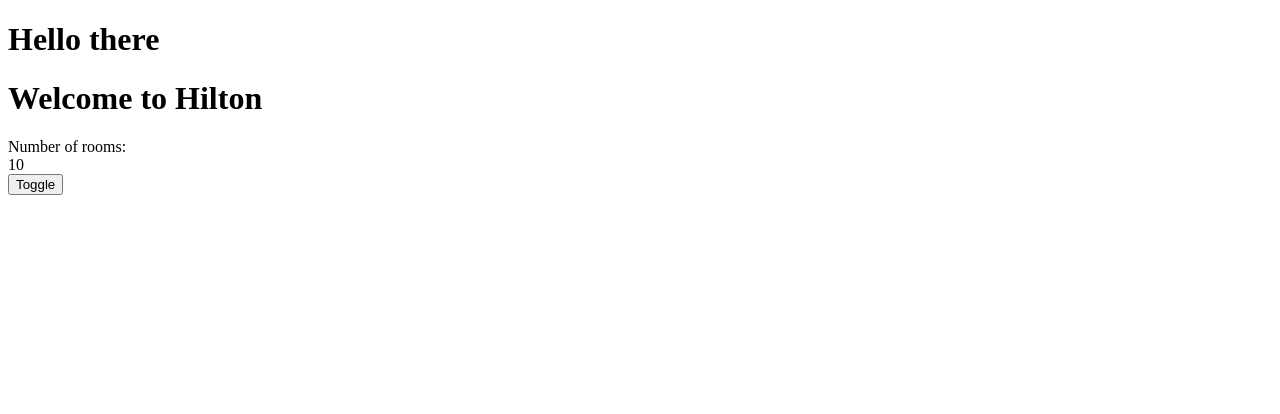
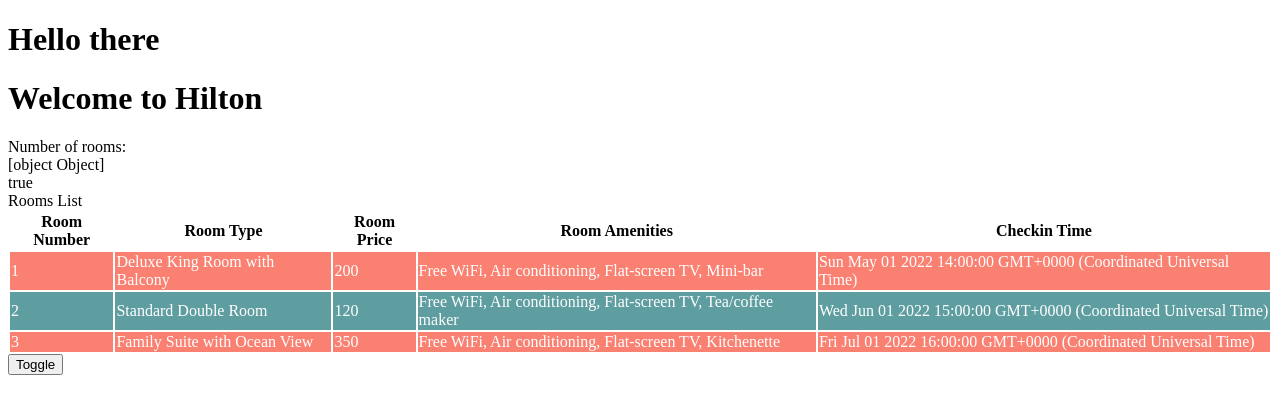
Before and after one commit to mmkrty/yt-angular-hotelinventory, an Angular app: page / in a window 1280 px wide. Shown: the top 414 px of the page. Built offline with nearby package versions, Linux system fonts and the light colour scheme.

Commit message:
learned built-in directives

```diff
--- a/src/app/rooms/rooms.component.html
+++ b/src/app/rooms/rooms.component.html
@@ -4,4 +4,27 @@
     Number of rooms:
     <div [innerText]="rooms"></div>
 </div>
+
+{{ rooms.availableRooms > 0 ?? 'No rooms'}}
+
+<div *ngIf="rooms.availableRooms > 0">
+    Rooms List
+    <table>
+        <tr>
+            <th>Room Number</th>
+            <th>Room Type</th>
+            <th>Room Price</th>
+            <th>Room Amenities</th>
+            <th>Checkin Time</th>
+        </tr>
+        <tr [ngClass]="e? 'even' : 'odd' " *ngFor="let room of roomsList; let e = even; let o = odd; let i = index">
+            <td>{{ room.roomNumber }}</td>
+            <td>{{ room.roomType }}</td>
+            <td>{{ room.price }}</td>
+            <td>{{ room.amenities }}</td>
+            <td>{{ room.checkinTime }}</td>
+        </tr>
+    </table>
+</div>
+
 <button (click)="toggle()">Toggle</button>
--- a/src/app/rooms/rooms.component.scss
+++ b/src/app/rooms/rooms.component.scss
@@ -0,0 +1,9 @@
+.even {
+    background-color: salmon;
+    color: white;
+}
+
+.odd {
+    background-color: cadetblue;
+    color: white;
+}
--- a/src/app/rooms/rooms.component.ts
+++ b/src/app/rooms/rooms.component.ts
@@ -1,4 +1,5 @@
 import { Component } from '@angular/core';
+import { RoomsStatus, Room } from './rooms';
 
 @Component({
   selector: 'app-rooms',
@@ -8,7 +9,42 @@
 export class RoomsComponent {
   hotelName = "Hilton"
 
-  rooms = 10
+  rooms: RoomsStatus = {
+    totalRooms: 20,
+    availableRooms: 10,
+    bookedRooms: 5
+  }
+
+  roomsList: Room[] = [
+    {
+      roomNumber: 1,
+      roomType: "Deluxe King Room with Balcony",
+      amenities: "Free WiFi, Air conditioning, Flat-screen TV, Mini-bar",
+      price: 200,
+      photos: "https://unsplash.com/photos/xFv7VJxNkLg",
+      checkinTime: new Date("2022-05-01T14:00:00Z"),
+      checkoutTime: new Date("2022-05-03T12:00:00Z")
+    },
+    {
+      roomNumber: 2,
+      roomType: "Standard Double Room",
+      amenities: "Free WiFi, Air conditioning, Flat-screen TV, Tea/coffee maker",
+      price: 120,
+      photos: "https://unsplash.com/photos/5O5AHfjM_vY",
+      checkinTime: new Date("2022-06-01T15:00:00Z"),
+      checkoutTime: new Date("2022-06-03T13:00:00Z")
+    },
+    {
+      roomNumber: 3,
+      roomType: "Family Suite with Ocean View",
+      amenities: "Free WiFi, Air conditioning, Flat-screen TV, Kitchenette",
+      price: 350,
+      photos: "https://unsplash.com/photos/c7v0bSTQL0g",
+      checkinTime: new Date("2022-07-01T16:00:00Z"),
+      checkoutTime: new Date("2022-07-04T12:00:00Z")
+    }
+  ];
+
 
   hideRooms = false
 
--- /dev/null
+++ b/src/app/rooms/rooms.ts
@@ -0,0 +1,16 @@
+
+export interface RoomsStatus {
+    totalRooms: number;
+    availableRooms: number;
+    bookedRooms: number;
+}
+
+export interface Room {
+    roomNumber: number;
+    roomType: string;
+    amenities: string;
+    price: number;
+    photos: string;
+    checkinTime: Date;
+    checkoutTime: Date;
+}
```
